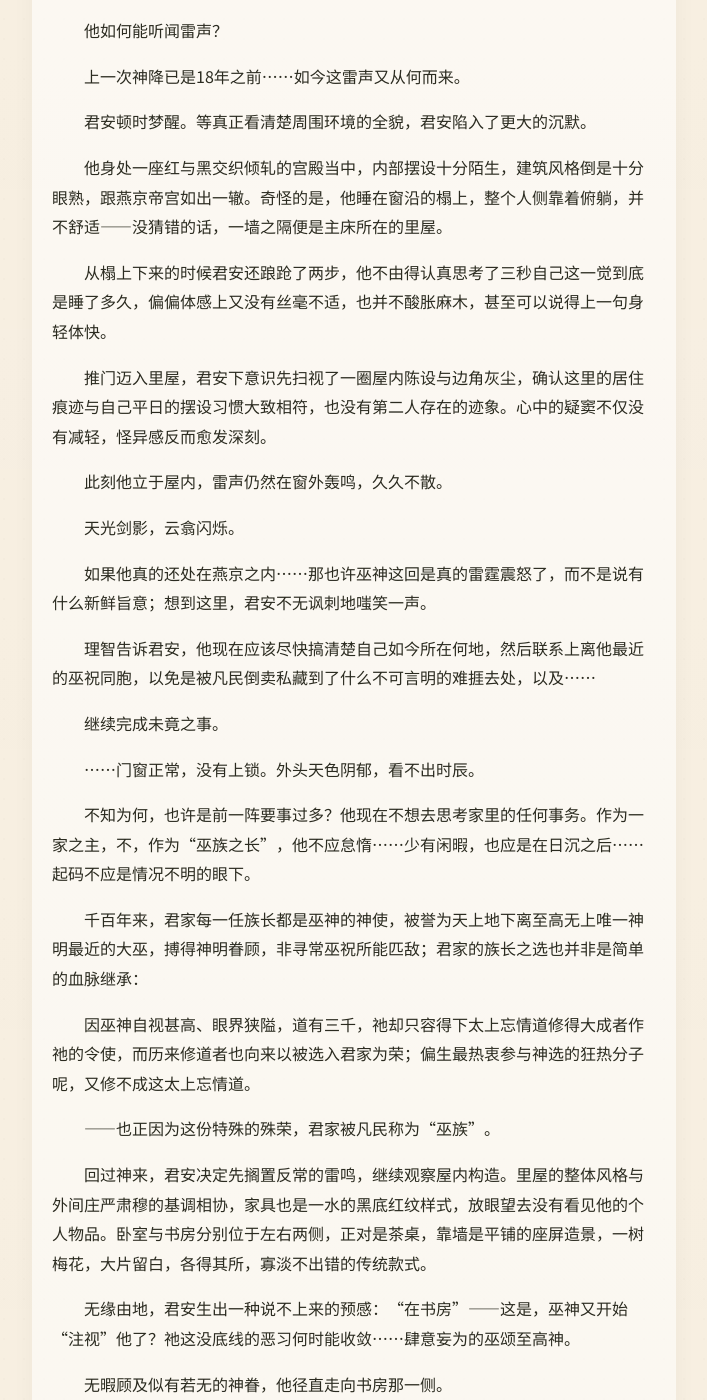
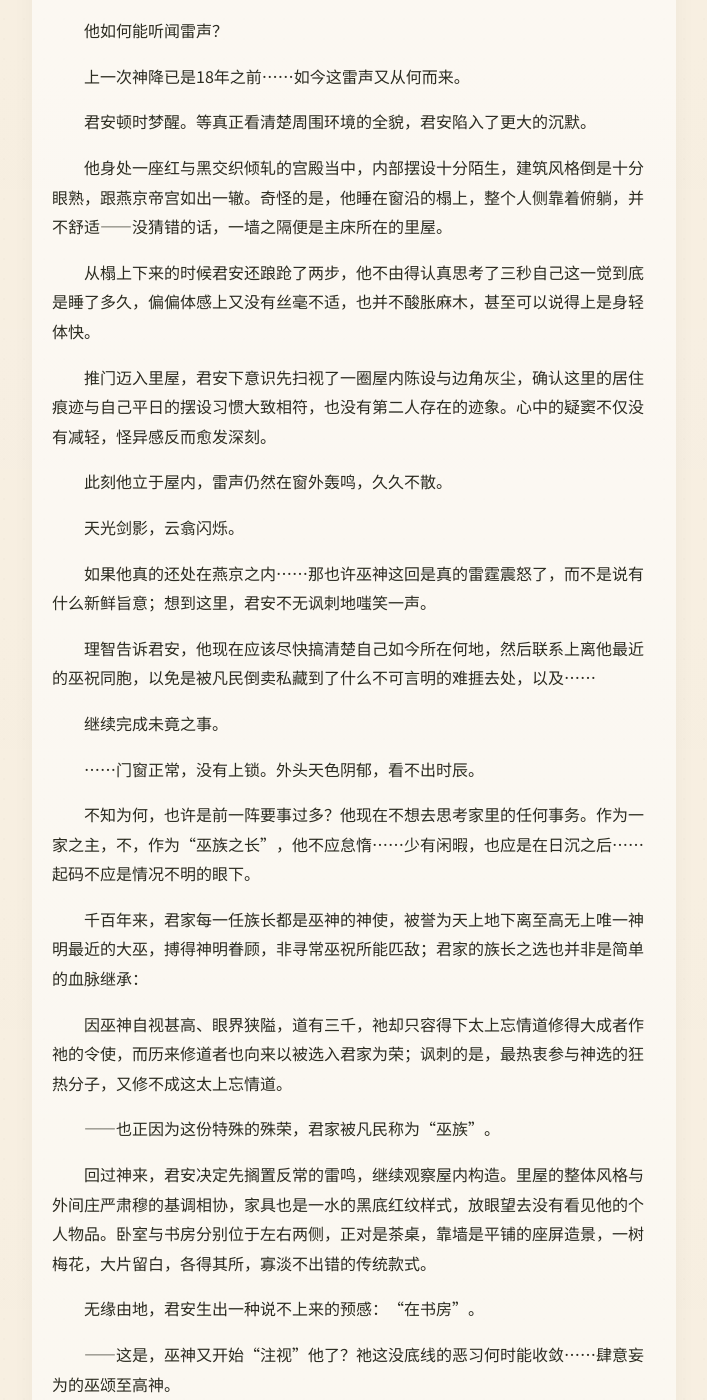
Before and after one commit to LotusSaverin/TheLeaf-BorneDream, a Jekyll site: the page built from chapter-01.md, in a window 1280 px wide and 1400 px high, scrolled down 1071 px. Shown: the whole window, without its empty margins (286-993 px from the left). Built offline with Jekyll 4.4.1, drawn with Linux system fonts in a browser that asks for light colours; some web fonts are replaced; our own code applies the rules of GitHub Pages for plain Markdown files; some of the changed text lies outside the part shown.

Commit message:
Update chapter-01.md

```diff
--- a/chapter-01.md
+++ b/chapter-01.md
@@ -1,6 +1,6 @@
 # 1 此身如传舍
 
-　　茫茫然无边际雾游海，不断有白色泛光的虚幻鸟影从远方向我飞来。鸟群环抱，于是我耳畔吹起风，鸟群盘旋，于是我半身沉入水，鸟群攀升，于是我面前迎来光。
+   茫茫然无边际雾游海，不断有白色泛光的虚幻鸟影从远方向我飞来。鸟群环抱，于是我耳畔吹起风，鸟群盘旋，于是我半身沉入水，鸟群攀升，于是我面前迎来光。
 
 　　那风轻盈，为我拂去忧愁，那水潮湿，令我心绪流涌，那光透亮，允我忘尽凡尘。
 
@@ -38,7 +38,7 @@
 
 　　他身处一座红与黑交织倾轧的宫殿当中，内部摆设十分陌生，建筑风格倒是十分眼熟，跟燕京帝宫如出一辙。奇怪的是，他睡在窗沿的榻上，整个人侧靠着俯躺，并不舒适——没猜错的话，一墙之隔便是主床所在的里屋。
 
-　　从榻上下来的时候君安还踉跄了两步，他不由得认真思考了三秒自己这一觉到底是睡了多久，偏偏体感上又没有丝毫不适，也并不酸胀麻木，甚至可以说得上一句身轻体快。
+　　从榻上下来的时候君安还踉跄了两步，他不由得认真思考了三秒自己这一觉到底是睡了多久，偏偏体感上又没有丝毫不适，也并不酸胀麻木，甚至可以说得上是身轻体快。
 
 　　推门迈入里屋，君安下意识先扫视了一圈屋内陈设与边角灰尘，确认这里的居住痕迹与自己平日的摆设习惯大致相符，也没有第二人存在的迹象。心中的疑窦不仅没有减轻，怪异感反而愈发深刻。
 
@@ -58,13 +58,15 @@
 
 　　千百年来，君家每一任族长都是巫神的神使，被誉为天上地下离至高无上唯一神明最近的大巫，搏得神明眷顾，非寻常巫祝所能匹敌；君家的族长之选也并非是简单的血脉继承：
 
-　　因巫神自视甚高、眼界狭隘，道有三千，祂却只容得下太上忘情道修得大成者作祂的令使，而历来修道者也向来以被选入君家为荣；偏生最热衷参与神选的狂热分子呢，又修不成这太上忘情道。
+　　因巫神自视甚高、眼界狭隘，道有三千，祂却只容得下太上忘情道修得大成者作祂的令使，而历来修道者也向来以被选入君家为荣；讽刺的是，最热衷参与神选的狂热分子，又修不成这太上忘情道。
 
 　　——也正因为这份特殊的殊荣，君家被凡民称为“巫族”。
 
 　　回过神来，君安决定先搁置反常的雷鸣，继续观察屋内构造。里屋的整体风格与外间庄严肃穆的基调相协，家具也是一水的黑底红纹样式，放眼望去没有看见他的个人物品。卧室与书房分别位于左右两侧，正对是茶桌，靠墙是平铺的座屏造景，一树梅花，大片留白，各得其所，寡淡不出错的传统款式。
 
-　　无缘由地，君安生出一种说不上来的预感：“在书房”——这是，巫神又开始“注视”他了？祂这没底线的恶习何时能收敛……肆意妄为的巫颂至高神。
+　　无缘由地，君安生出一种说不上来的预感：“在书房”。
+
+　　——这是，巫神又开始“注视”他了？祂这没底线的恶习何时能收敛……肆意妄为的巫颂至高神。
 
 　　无暇顾及似有若无的神眷，他径直走向书房那一侧。
 
@@ -172,6 +174,8 @@
 
 　　*****
 
-　　注：“……四时舍我驱驰，今我隐约欲何为。人生居天壤间，忽如飞鸟栖枯枝，我今隐约欲何为？”“……何为自苦，使我心悲。”
+　　注：
 
-　　两处均出自曹丕的《大墙上蒿行》。
+　　1：“……四时舍我驱驰，今我隐约欲何为。人生居天壤间，忽如飞鸟栖枯枝，我今隐约欲何为？”“……何为自苦，使我心悲。”——两处均出自曹丕的《大墙上蒿行》。
+
+　　2：【是以流民定居，建成凡巫居处，称之为燕京】——“燕京”，地处五道最核心的京畿道，乃巫颂帝国首都；与空岛上的巫山白塔并列，是有着最多巫祝定居的城市。
```
Also changed, not shown: other parts of chapter-01.md (+1 -1 lines).
